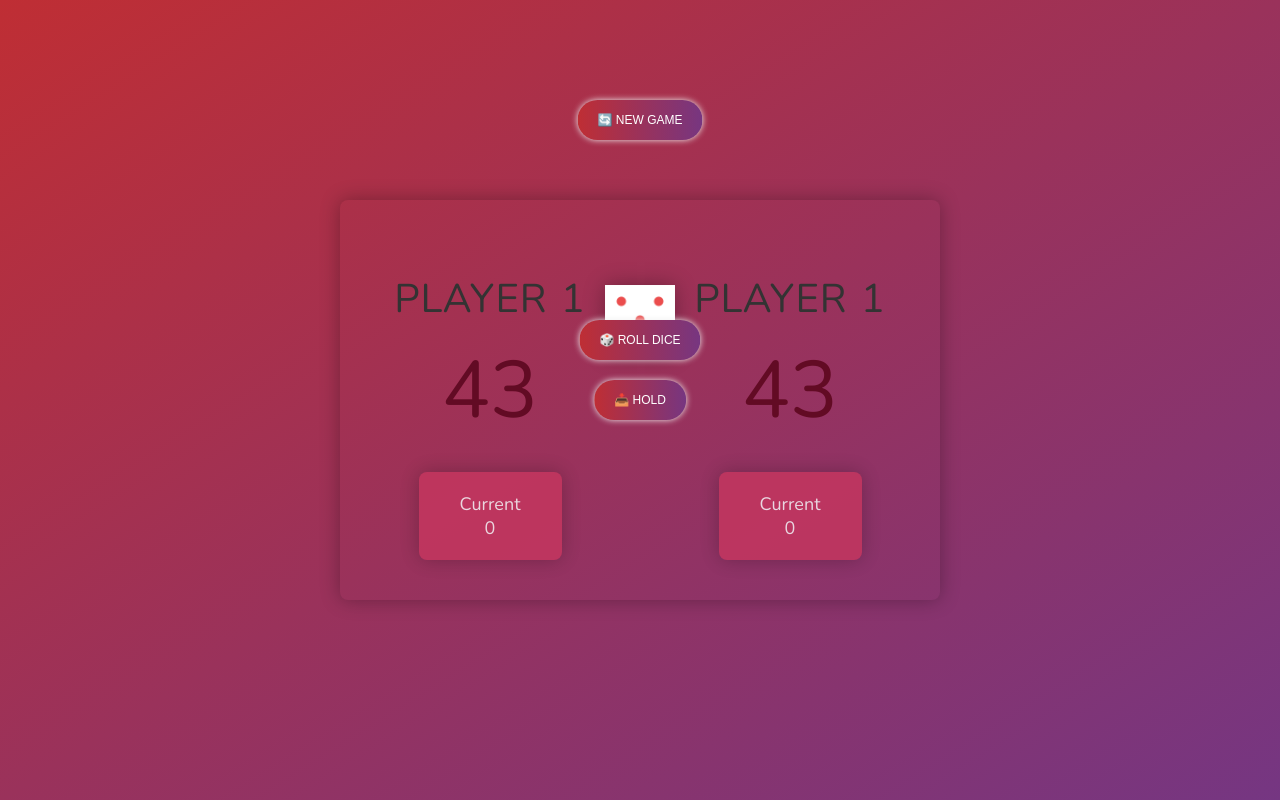
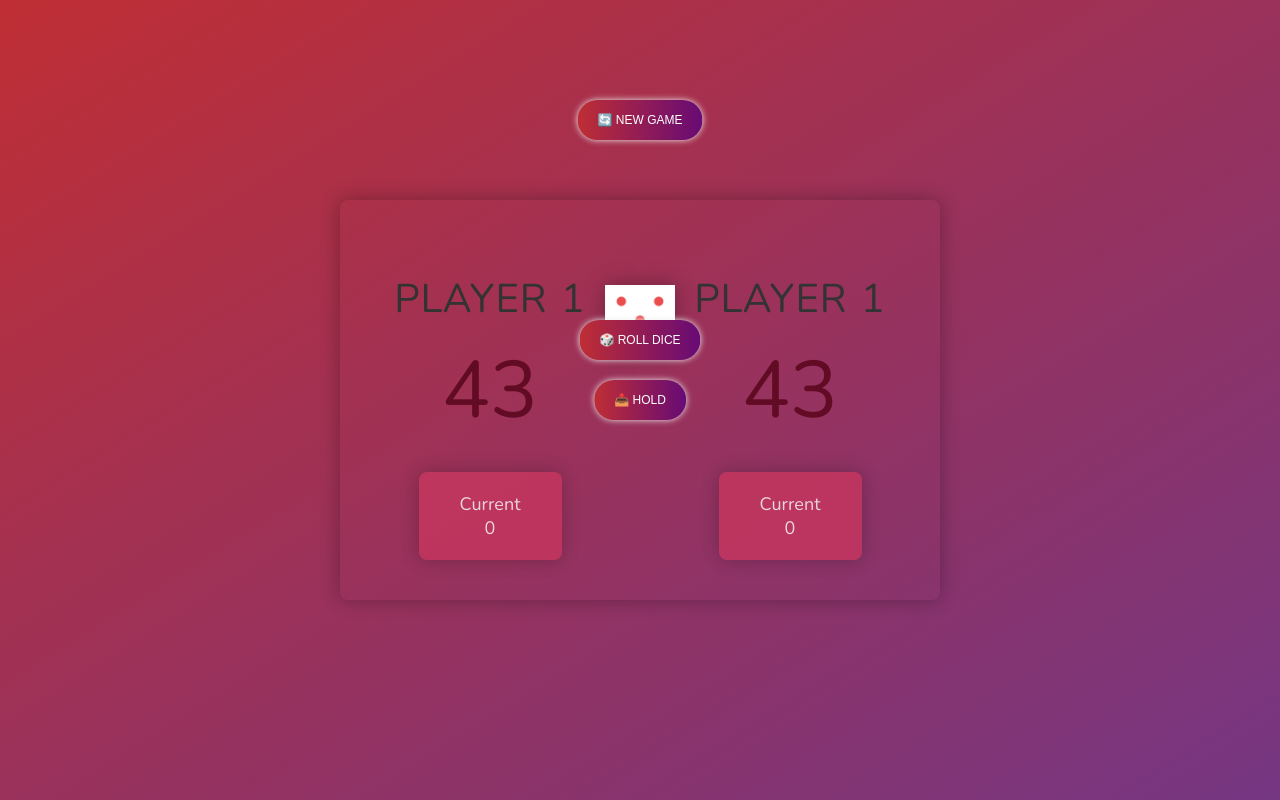
Before and after one commit to ayan878/React-Games, a React (Vite) app in the folder Pig Game/: page / in a window 1280 px wide. Built offline with nearby package versions, Linux system fonts and the light colour scheme.

Commit message:
Pig Game

```diff
--- a/Pig Game/src/index.css
+++ b/Pig Game/src/index.css
@@ -48,7 +48,7 @@ main {
   background-image: linear-gradient(
     to right,
     #bf2e34 0%,
-    #753682 51%,
+    #650a77 51%,
     #bf2e34 100%
   );
   border: transparent;
```
